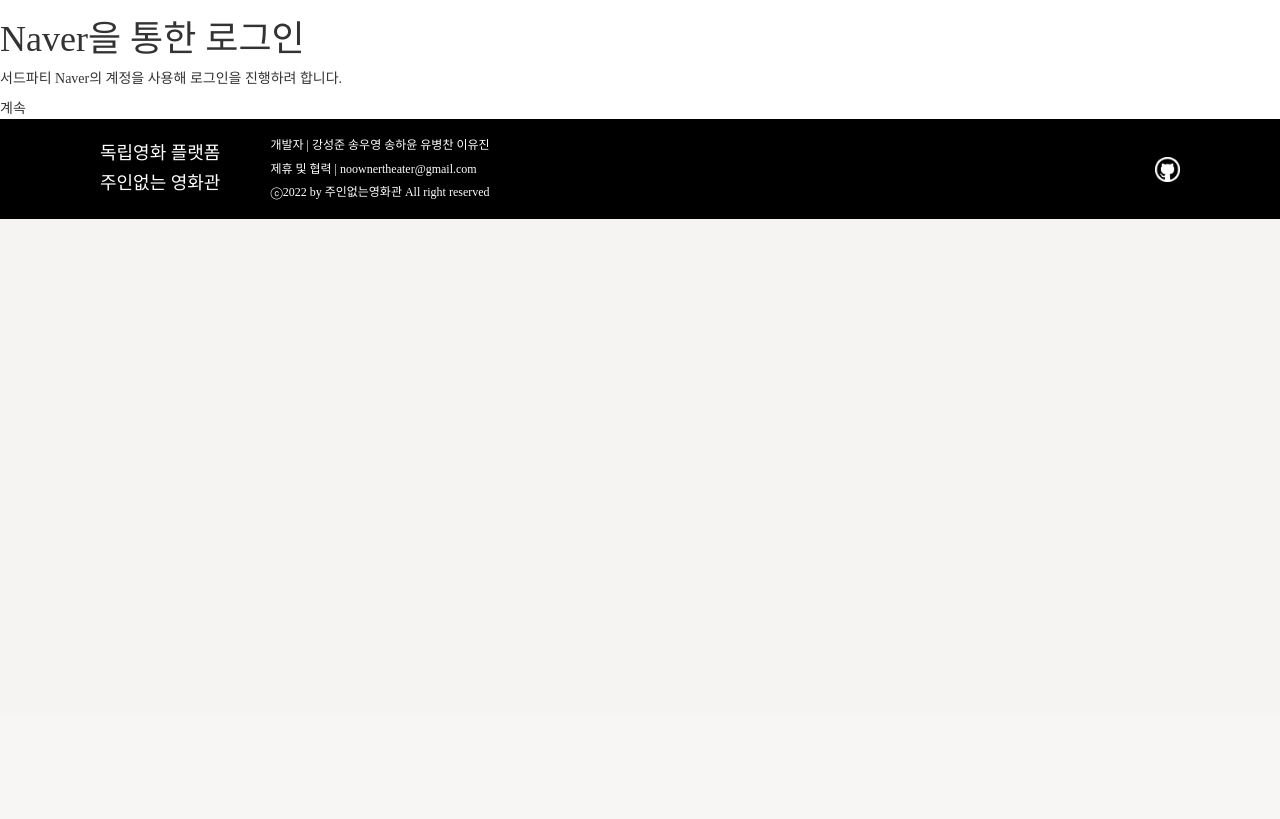
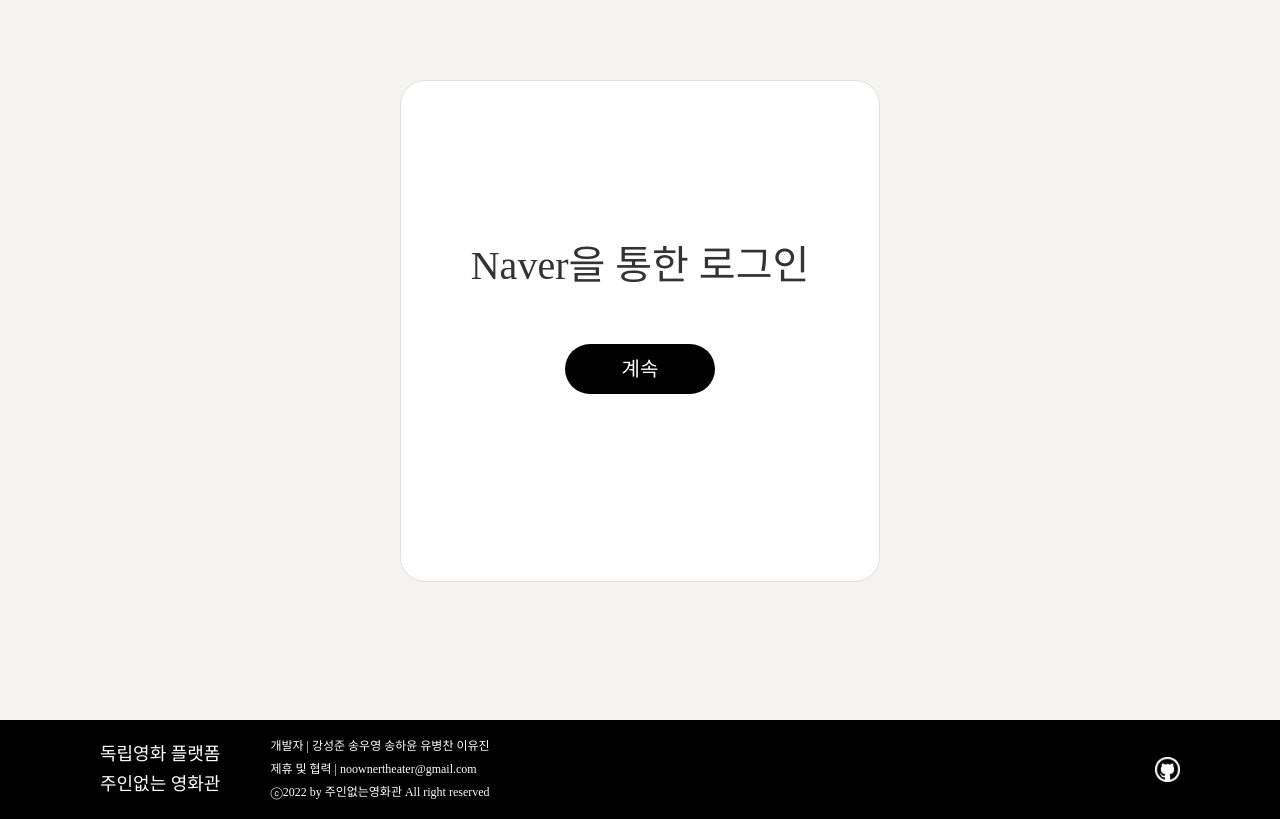
Before and after one commit to NoOwnerTheather/NoOwnerTheater, a Django app: page /accounts/naver/login/ in a window 1280 px wide. Shown: the part 85-904 px from the top of the page. Before the commit the page ends 304 px from the top, so only its background shows below. Run offline with Django 4.2, Linux system fonts and the light colour scheme; some libraries are stand-ins or nearby versions; some web fonts are replaced.

Commit message:
[CHORE} 기타 오류 수정

```diff
--- a/templates/account/login.html
+++ b/templates/account/login.html
@@ -21,10 +21,14 @@
       <div class="d-flex align-items-center flex-column login-container-content" >
           <form class="form-block text-center w-30" method="POST" action="{% url 'account:login' %}">
               <div class="login-field">
+                <div class="signup-alert-content">
                 {% csrf_token %}
                 {%if form.errors%}
+                      <div class="alert alert-danger" style="position: absolute; top: -5rem; left: 0rem;" role="alert">
                         {{ form.non_field_errors }}
+                      </div>
                 {% endif %}
+                </div>
               </div>
 
               <div class="form-group mb-5">
--- a/templates/socialaccount/login.html
+++ b/templates/socialaccount/login.html
@@ -2,18 +2,36 @@
 {% load i18n %}
 
 {% block content %}
-{% if process == "connect" %}
-<h1>{% blocktrans with provider.name as provider %}Connect {{ provider }}{% endblocktrans %}</h1>
 
-<p>{% blocktrans with provider.name as provider %}You are about to connect a new third party account from {{ provider }}.{% endblocktrans %}</p>
-{% else %}
-<h1>{% blocktrans with provider.name as provider %}Sign In Via {{ provider }}{% endblocktrans %}</h1>
-
-<p>{% blocktrans with provider.name as provider %}You are about to sign in using a third party account from {{ provider }}.{% endblocktrans %}</p>
-{% endif %}
 
 <form method="post">
   {% csrf_token %}
-  <button type="submit">{% trans "Continue" %}</button>
+  <div class="login-background">
+    <div class="login-position">
+      <div style="justify-content:center;"class="d-flex  align-items-center flex-column login-margin">
+
+      </div>
+      <div class="container card col-md-4 mb-5 login-container" style="float: none; margin:0 auto;">
+        <div style="justify-content:center;"class="d-flex  align-items-center flex-column login-container-content" >
+
+          {% if process == "connect" %}
+          <span style="font-size: 4rem;" >{% blocktrans with provider.name as provider %}Connect {{ provider }}{% endblocktrans %}</span>
+          <br>
+
+
+          {% else %}
+
+          <span style="font-size: 4rem;">{% blocktrans with provider.name as provider %}Sign In Via {{ provider }}{% endblocktrans %}</span>
+
+          <br>
+
+          {% endif %}
+          <br>
+          <button type="submit" class="mb-5 login-button">{% trans "Continue" %}</button>
+
+        </div>
+      </div>
+    </div>
+  </div>
 </form>
 {% endblock %}
--- a/templates/theater/review_detail.html
+++ b/templates/theater/review_detail.html
@@ -54,7 +54,7 @@
 
                     <div class="predeform center-block">
                         <div class="input">
-                            <input id="comment_input-{{review.id}}" class="predeformsize" placeholder="기대평을 남겨주세요!" type="text"/>
+                            <input id="comment_input-{{review.id}}" class="predeformsize" placeholder="댓글을 남겨주세요" type="text"/>
                             <button class="predewritebtn" onclick="onClickComment({{review.id}}, 'write', '{{request.user}}')">작성</button>
                             <br>
                         </div>
```
Also changed, not shown: templates/socialaccount/signup.html (added, +37 -0 lines), account/views.py (line endings or trailing spaces).
